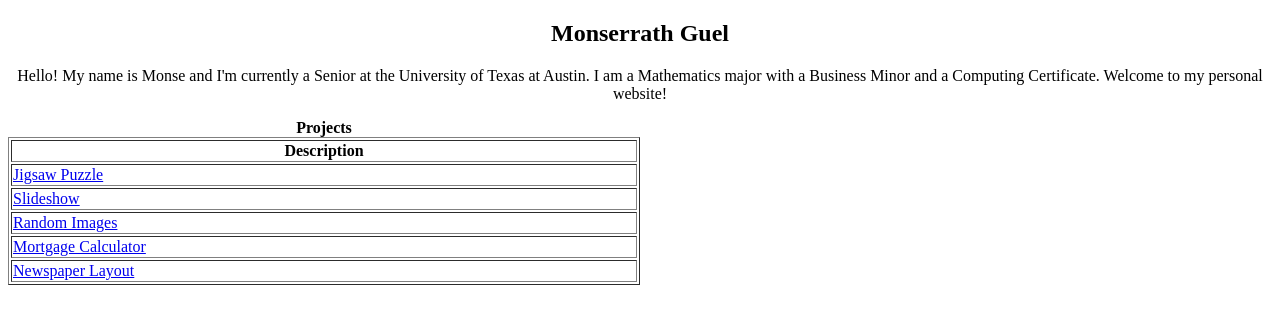
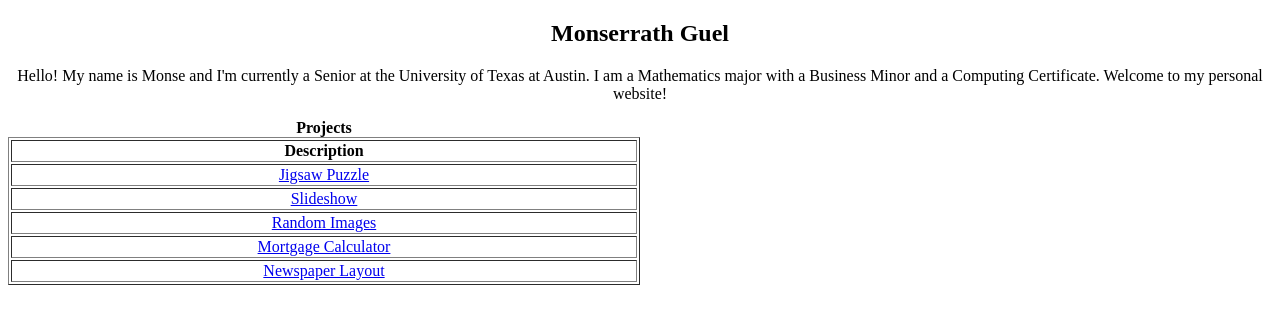
Before and after one commit to monseg02/monseg02.github.io, a PHP site: page / in a window 1280 px wide. Shown: the top 324 px of the page. Run offline with PHP 8.4, Linux system fonts and the light colour scheme.

Commit message:
index changes2

```diff
--- a/index.css
+++ b/index.css
@@ -15,3 +15,6 @@
 .intro_paragraph{
 	text-align: center;
 }
+.column{
+	text-align: center;
+}
--- a/index.html
+++ b/index.html
@@ -11,7 +11,6 @@
 </head>
 
 <body>
-	<div class="row">
 		<h2 class="name_title">Monserrath Guel</h2>
 		<p class="intro_paragraph">Hello! My name is Monse and I'm currently a Senior at the University of Texas at Austin. I am a Mathematics major with a Business Minor and a Computing Certificate. Welcome to my personal website!</p>
 
@@ -61,6 +60,5 @@
 				</tr>
 		</table>
 	</div>
-	</div>
 </body>
 </html>
```
Also changed, not shown: 1 other file.
